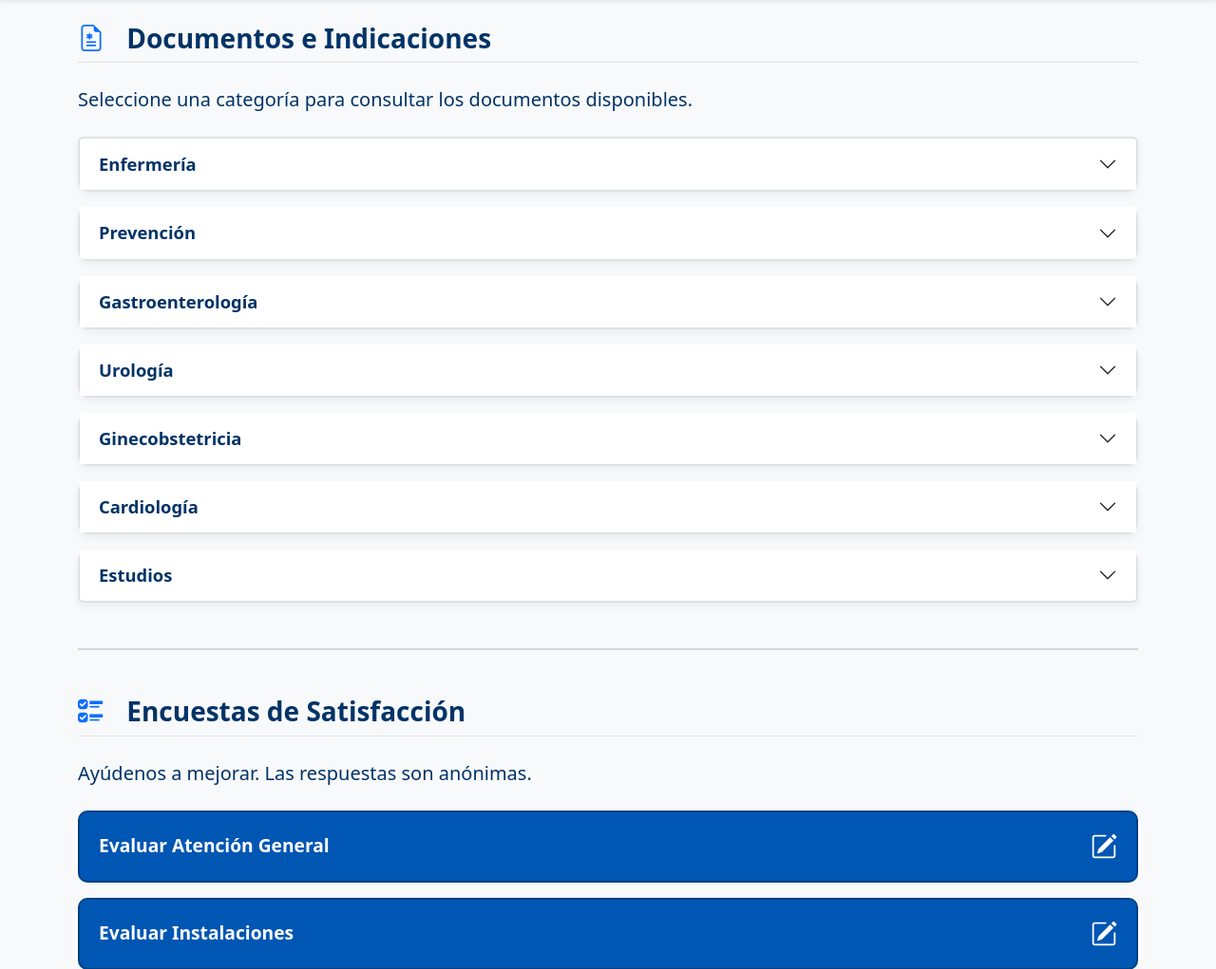
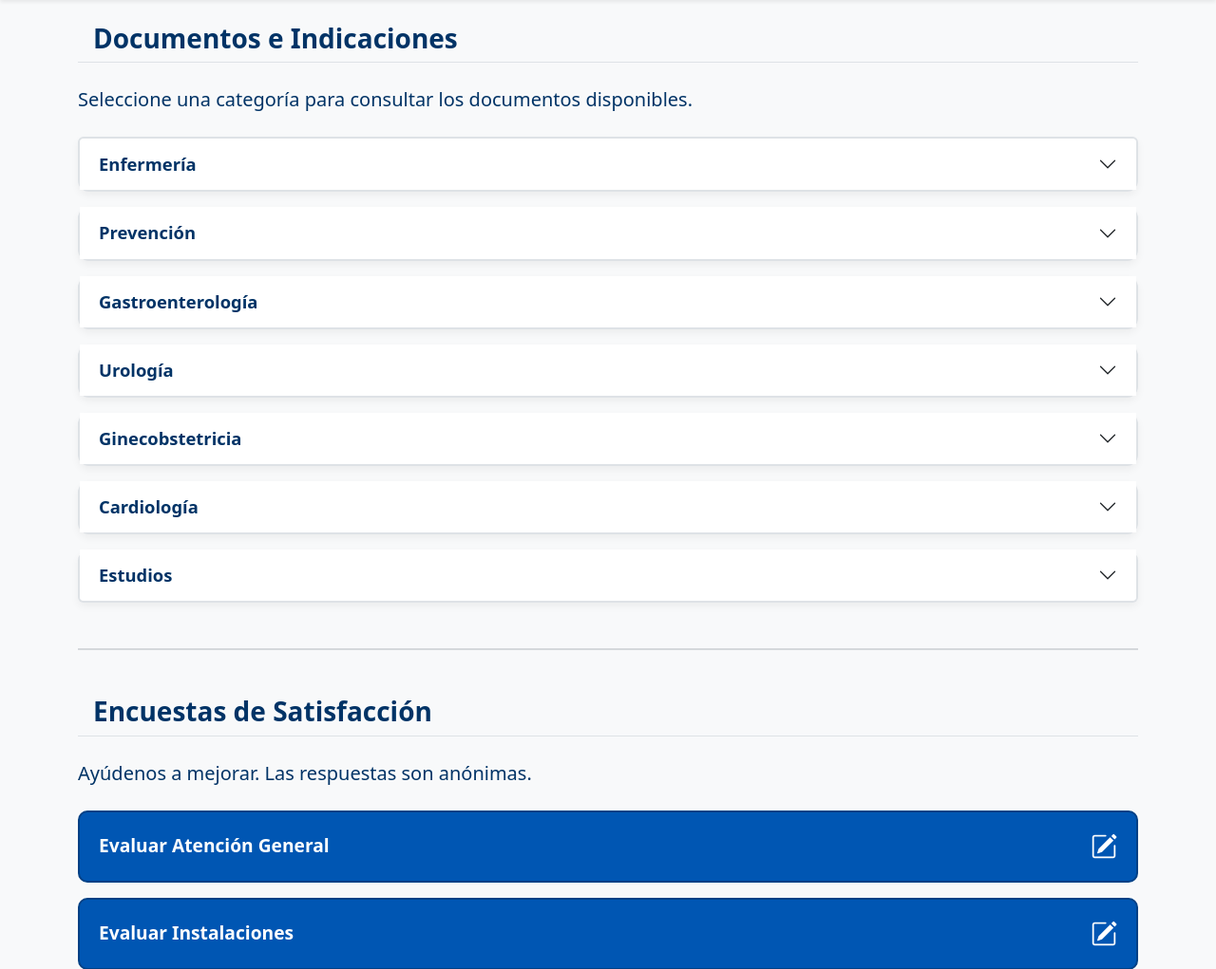
Before and after one commit to eflinnuy/proyecto-sigsm, a PHP site: page /portal.php in a window 1280 px wide. Shown: the part 179-1200 px from the top of the page at 95% size. Run offline with PHP 8.4, Linux system fonts and the light colour scheme; data comes from the database, SQL or seed files in the repository.

Commit message:
Cambio minimo en estetica

```diff
--- a/portal.php
+++ b/portal.php
@@ -37,7 +37,7 @@ $titulo = 'Portal del Paciente';
         <main class="container py-4">
             <section id="documentos" class="mb-5">
                 <h3 class="fw-bold border-bottom pb-2 mb-4">
-                    <i class="bi bi-file-earmark-medical me-3 text-primary"></i> Documentos e Indicaciones
+                    <i class="me-3 text-primary"></i> Documentos e Indicaciones
                 </h3>
                 <p class="fs-5 mb-4">
                     Seleccione una categoría para consultar los documentos disponibles.
@@ -81,7 +81,7 @@ endforeach;
             <hr class="my-5 border-2 border-secondary opacity-25">
             <section id="encuestas">
                 <h3 class="fw-bold border-bottom pb-2 mb-4">
-                    <i class="bi bi-ui-checks me-3 text-primary"></i> Encuestas de Satisfacción
+                    <i class="me-3 text-primary"></i> Encuestas de Satisfacción
                 </h3>
                 <p class="fs-5 mb-4">
                     Ayúdenos a mejorar. Las respuestas son anónimas.
```
